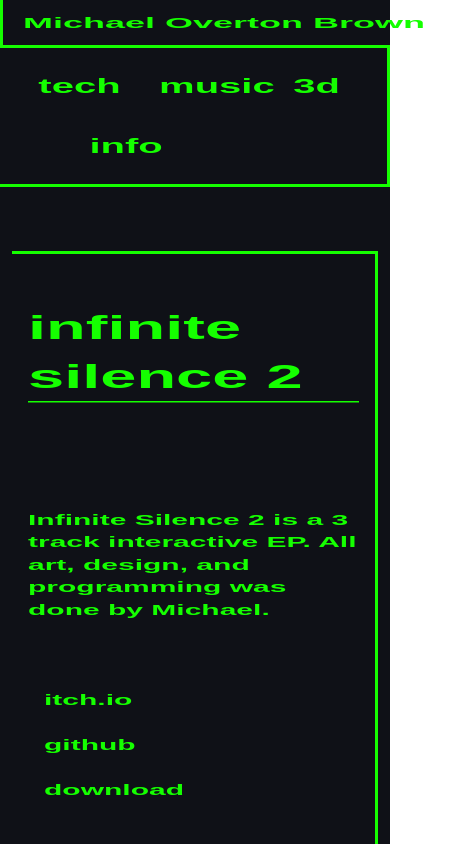
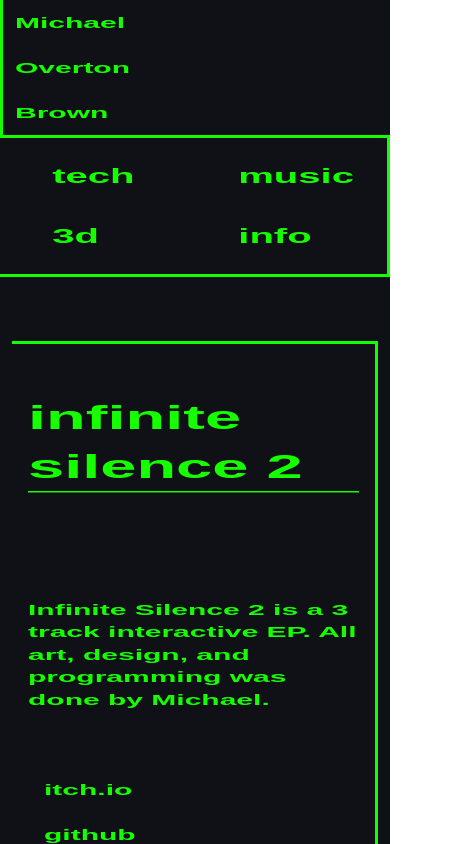
Before and after one commit to michaeloverton/portfolio2, a React (Create React App) app: page /tech in a window 390 px wide. Shown: the top 844 px of the page, 449 px wide, since content can reach past the window. Built offline with nearby package versions, Linux system fonts and the light colour scheme.

Commit message:
mobilize a bit more

```diff
--- a/src/App.tsx
+++ b/src/App.tsx
@@ -8,10 +8,12 @@ import Art from "./Art";
 import Info from "./Info";
 import Header from "./Header";
 import Footer from "./Footer";
+import { MobileProvider } from "./MobileProvider";
 
 function App() {
   return (
     <Router>
+      <MobileProvider>
         <div className="App">
           <Container>
             <Header />
@@ -37,6 +39,7 @@ function App() {
             <Footer />
           </Container>
         </div>
+      </MobileProvider>
     </Router>
   );
 }
--- a/src/Header.tsx
+++ b/src/Header.tsx
@@ -1,16 +1,18 @@
 import { Row, Col } from "react-bootstrap";
 import Nav from "./Nav";
 import { useLocation } from "react-router-dom";
+import { useIsMobile } from "./MobileProvider";
 
 const Header: React.FC = () => {
   const borderWidth = "3px";
   const location = useLocation();
   const onHomePage = location.pathname === "/";
+  const { isMobile } = useIsMobile();
 
   const bigHeaderStyles = {
-    fontSize: 100,
-    fontWeight: 600,
-    transform: "scale(1.1, .4)",
+    fontSize: isMobile() ? 90 : 100,
+    fontWeight: 900,
+    transform: "scale(1, .4)",
   };
 
   const bigSubHeaderStyles = {
@@ -22,7 +24,7 @@ const Header: React.FC = () => {
   const smallHeaderStyles = {
     fontSize: 30,
     fontWeight: 600,
-    transform: "scale(1.2, .5)",
+    transform: "scale(1, .5)",
     transformOrigin: "left",
   };
 
@@ -57,10 +59,18 @@ const Header: React.FC = () => {
           style={{
             borderBottom: `${borderWidth} solid`,
             borderLeft: `${borderWidth} solid`,
-            paddingLeft: "5%",
+            // paddingLeft: "5%",
           }}
         >
-          <div style={smallHeaderStyles}>Michael Overton Brown</div>
+          {!isMobile() ? (
+            <div style={smallHeaderStyles}>Michael Overton Brown</div>
+          ) : (
+            <div>
+              <div style={smallHeaderStyles}>Michael</div>
+              <div style={smallHeaderStyles}>Overton</div>
+              <div style={smallHeaderStyles}>Brown</div>
+            </div>
+          )}
         </Col>
       </Row>
       <Row>
--- /dev/null
+++ b/src/MobileProvider.tsx
@@ -0,0 +1,36 @@
+import React, { createContext, useContext, useState, useEffect } from "react";
+
+const MOBILE_WIDTH = 400; // This is the bootstrap 'lg' breakpoint.
+
+type MobileContextType = {
+  isMobile: () => boolean;
+};
+
+const MobileContext = createContext<MobileContextType>({
+  isMobile: () => false,
+});
+
+export const MobileProvider: React.FC = ({ children }) => {
+  const [width, setWidth] = useState<number>(window.innerWidth);
+
+  const handleWindowResize = () => {
+    setWidth(window.innerWidth);
+  };
+
+  useEffect(() => {
+    window.addEventListener("resize", handleWindowResize);
+    return () => {
+      window.removeEventListener("resize", handleWindowResize);
+    };
+  }, []);
+
+  const mobile = { isMobile: () => width <= MOBILE_WIDTH };
+
+  return (
+    <MobileContext.Provider value={mobile}>{children}</MobileContext.Provider>
+  );
+};
+
+export const useIsMobile = () => {
+  return useContext(MobileContext);
+};
--- a/src/Nav.tsx
+++ b/src/Nav.tsx
@@ -1,5 +1,6 @@
 import { Row, Col } from "react-bootstrap";
 import { Link } from "react-router-dom";
+import { useIsMobile } from "./MobileProvider";
 import "./Nav.css";
 
 type Props = {
@@ -7,9 +8,11 @@ type Props = {
 };
 
 const Nav: React.FC<Props> = ({ home }) => {
+  const { isMobile } = useIsMobile();
+
   const linkStyles = {
     fontSize: 65,
-    fontWeight: 500,
+    fontWeight: 600,
     textDecoration: "none",
     color: "#15ff00", // this color must match App.css
   };
@@ -26,7 +29,7 @@ const Nav: React.FC<Props> = ({ home }) => {
       <Row>
         <Col>
           <Link style={linkStyles} to="/tech">
-            <div className="link">tech +</div>
+            <div className="link">tech</div>
           </Link>
         </Col>
       </Row>
@@ -34,7 +37,7 @@ const Nav: React.FC<Props> = ({ home }) => {
       <Row>
         <Col>
           <Link style={linkStyles} to="/music">
-            <div className="link">music +</div>
+            <div className="link">music</div>
           </Link>
         </Col>
       </Row>
@@ -42,7 +45,7 @@ const Nav: React.FC<Props> = ({ home }) => {
       <Row>
         <Col>
           <Link style={linkStyles} to="/art">
-            <div className="link">3d +</div>
+            <div className="link">3d</div>
           </Link>
         </Col>
       </Row>
@@ -50,13 +53,14 @@ const Nav: React.FC<Props> = ({ home }) => {
       <Row>
         <Col>
           <Link style={linkStyles} to="/info">
-            <div className="link">info +</div>
+            <div className="link">info</div>
           </Link>
         </Col>
       </Row>
     </div>
   ) : (
     <div className="p-2">
+      {!isMobile() ? (
         <Row>
           <Col>
             <Link style={smallLinkStyles} to="/tech">
@@ -82,6 +86,37 @@ const Nav: React.FC<Props> = ({ home }) => {
             </Link>
           </Col>
         </Row>
+      ) : (
+        <div>
+          <Row>
+            <Col>
+              <Link style={smallLinkStyles} to="/tech">
+                <div className="link">tech</div>
+              </Link>
+            </Col>
+
+            <Col>
+              <Link style={smallLinkStyles} to="/music">
+                <div className="link">music</div>
+              </Link>
+            </Col>
+          </Row>
+
+          <Row>
+            <Col>
+              <Link style={smallLinkStyles} to="/art">
+                <div className="link">3d</div>
+              </Link>
+            </Col>
+
+            <Col>
+              <Link style={smallLinkStyles} to="/info">
+                <div className="link">info</div>
+              </Link>
+            </Col>
+          </Row>
+        </div>
+      )}
     </div>
   );
 };
--- a/src/Tech.tsx
+++ b/src/Tech.tsx
@@ -165,7 +165,9 @@ const Tech: React.FC = () => {
       >
         <Row>
           <Col>
-            <SectionHeader borderWidth={borderWidth}>chimes.club</SectionHeader>
+            <SectionHeader borderWidth={borderWidth}>
+              chimes dot club
+            </SectionHeader>
           </Col>
         </Row>
 
```
Lines whose indentation alone changed are shown as unchanged.
